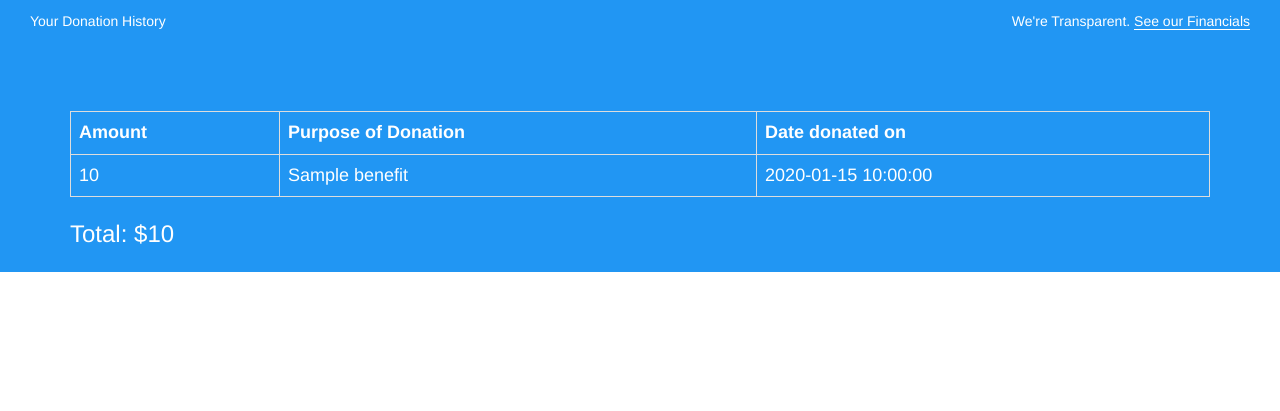
After one commit to NYUAD-Hackathon-2017/bit-donate, a Flask app: template templates/user.html in a window 1280 px wide. The commit adds this page. Shown: the part 389-800 px from the top of the page. Run offline with Flask 2, Linux system fonts and the light colour scheme; the template is opened without the code that fills it: most values are stand-ins (such as "Sample title", 1, 10 or a date in 2020); some libraries are stand-ins or nearby versions.

Commit message:
add user

```diff
--- a/app.py
+++ b/app.py
@@ -9,6 +9,7 @@ from pymongo import MongoClient
 import json
 import sys
 from random import *
+import random
 
 app = Flask(__name__,static_url_path='/static')
 
@@ -79,12 +80,20 @@ def userDonations():
         amounts= list(map(lambda x: x['amount'],transactoions))
         amounts= list(map(lambda x: int(x),amounts))
         total=0
+        benifit=["you Helped with the cost of buying pens for children","you Helped with the cost of buying bags for children",'you Helped with the cost of buying computers for chilren','you Helped with the cost of going on a trip']
         for amount in amounts:
             total+=amount
         DonationsList=list()
+        dates=list()
+        amount=list()
         for i in range(len(amounts)):
-            DonationsList.append({"amount": amounts[i],"timestamp":donations[i]['timestamp']})
-        return "total: {} \n donations: \n you donated in {}".format(total,DonationsList)
+            DonationsList.append({"amount": amounts[i],
+            "timestamp":donations[i]['timestamp'],
+            'benefit': random.choice(benifit)
+            })
+            dates.append(donations[i]['timestamp'])
+        return render_template('user.html',total=total,list=DonationsList)
+        # return "total: {} \n donations: \n you donated in {}".format(total,DonationsList)
     return redirect("/")
 
 
--- a/templates/index.html
+++ b/templates/index.html
@@ -13,7 +13,7 @@
 
         <!-- navbar -->
         <nav class="navbar navbar-default" style="min-height: 80px; background-color: #1E88E5; margin-bottom: 0px !important; border:none !important; border-radius: 0px !important; color:white; z-index: 99;">
-            <span class="navbar-brand" style=" margin-top:-10px; margin-left: 15%; color: white;"><h2>Makshoof</h2></span>
+            <span class="navbar-brand" style=" margin-top:-10px; margin-left: 15%; color: white;"><h2>مكشوف</h2></span>
         </nav>
         <!-- picture -->
         <div class="container-fluid" style="min-height:450px; background:url('http://www.2givenow.org/images/lineofgirls.jpg') no-repeat; background-size:100%; z-index: -1; filter: blur(5px); transform: scale(1.05); overflow: hidden;">
@@ -23,11 +23,11 @@
 
                 <p style="display: inline; float: left;"><span class="glyphicon glyphicon-star" aria-hidden="true"></span><span class="glyphicon glyphicon-star" aria-hidden="true"></span><span class="glyphicon glyphicon-star" aria-hidden="true"></span> Help us Make a Difference</p>
 
-                <p style="display: inline; float: right;">We're Transparent. <a href="#" style="color: white; border-bottom-style: solid; border-bottom-width: 1px;">See our Financials</a></p>
+                <p style="display: inline; float: right;">We're Transparent. <a href="https://docs.google.com/spreadsheets/d/1EVytwLy5ORdcJBzNUfSpVhmAvemi9gG27QbaVsMWK3M/edit#gid=1557033909" style="color: white; border-bottom-style: solid; border-bottom-width: 1px;">See our Financials</a></p>
 
             <form action="donate" method="post">
                 <div style="min-height: 60px"></div>
-                <p style="font-size: x-large; color: white; line-height: 100px;">My name is <input name="name" class="inp" type="text"> and I'd like to donate $ <input name="amount" class="inp" type="number"> to help with
+                <p style="font-size: x-large; color: white; line-height: 40px;">My name is <input name="name" class="inp" type="text"> and I'd like to donate $ <input name="amount" class="inp" type="number"> to help with
                 for the children at the orphanage.
                 </p>
             <br>
--- /dev/null
+++ b/templates/user.html
@@ -0,0 +1,63 @@
+<!doctype html>
+<html>
+    <head>
+        <meta charset="utf-8">
+        <meta http-equiv="X-UA-Compatible" content="IE=edge">
+        <meta name="viewport" content="width=device-width, initial-scale=1">
+        <title>مكشوف | Transparent</title>
+        <link href="/static/css/style.css" rel="stylesheet">
+        <link href="/static/css/bootstrap.min.css" rel="stylesheet">
+        <link href = "https://code.jquery.com/ui/1.10.4/themes/ui-lightness/jquery-ui.css" rel = "stylesheet">
+    </head>
+    <body>
+
+
+        <nav class="navbar navbar-default" style="min-height: 80px; background-color: #1E88E5; margin-bottom: 0px !important; border:none !important; border-radius: 0px !important; color:white; z-index: 99;">
+            <span class="navbar-brand" style=" margin-top:-10px; margin-left: 15%; color: white;"><h2>Makshoof</h2></span>
+        </nav>
+
+        <div class="container-fluid" style="min-height:300px; background:url('http://www.babysitting.academy/wp-content/uploads/2015/01/o-HAPPY-KIDS-facebook.jpg') no-repeat; background-size:100%; z-index: -1; filter: blur(5px); transform: scale(1.05); overflow: hidden;">
+        </div>
+
+        <div class="container-fluid clearfix" style="position: relative; background-color: #2196F3; padding: 20px 30px; overflow: hidden;" id="parent">
+
+                <p class="top-text" style="display: inline; float: left;"> Your Donation History</p>
+
+                <p class="top-text" style="display: inline; float: right;">We're Transparent. <a href="https://docs.google.com/spreadsheets/d/1EVytwLy5ORdcJBzNUfSpVhmAvemi9gG27QbaVsMWK3M/edit#gid=1557033909" style="color: white; border-bottom-style: solid; border-bottom-width: 1px;">See our Financials</a></p>
+
+                <div style="min-height: 60px"></div>
+
+                <div class="container">
+                    <div class="text-center" style="color: white;">
+                    </div>
+                     <br />
+                     <br />
+                     <table class="table table-bordered" style="color: white; font-weight: lighter !important; font-size: large;">
+                        <tr>
+                             <th>Amount</th>
+                             <th>Purpose of Donation</th>
+                             <th>Date donated on</th>
+                        </tr>
+                         {%for x in list%}
+                        <tr>
+                            <td>{{x.amount}}</td>
+                            <td>{{x.benefit}}</td>
+                            <td>{{x.timestamp}}</td>
+                        </tr>
+                        {% endfor %}
+                     </table>
+
+                     <div style="color: white; font-size: x-large;">Total: ${{total}}</div>
+                </div>
+    <script
+    src="http://code.jquery.com/jquery-3.1.1.js"
+    integrity="sha256-16cdPddA6VdVInumRGo6IbivbERE8p7CQR3HzTBuELA="
+    crossorigin="anonymous">
+    </script>
+<script src = "https://code.jquery.com/jquery-1.10.2.js"></script>
+    <script src = "https://code.jquery.com/ui/1.10.4/jquery-ui.js"></script>
+    <script src="/static/js/bootstrap.min.js"></script>
+    <script src ="/static/js/main.js"></script>
+
+</body>
+</html>
```
